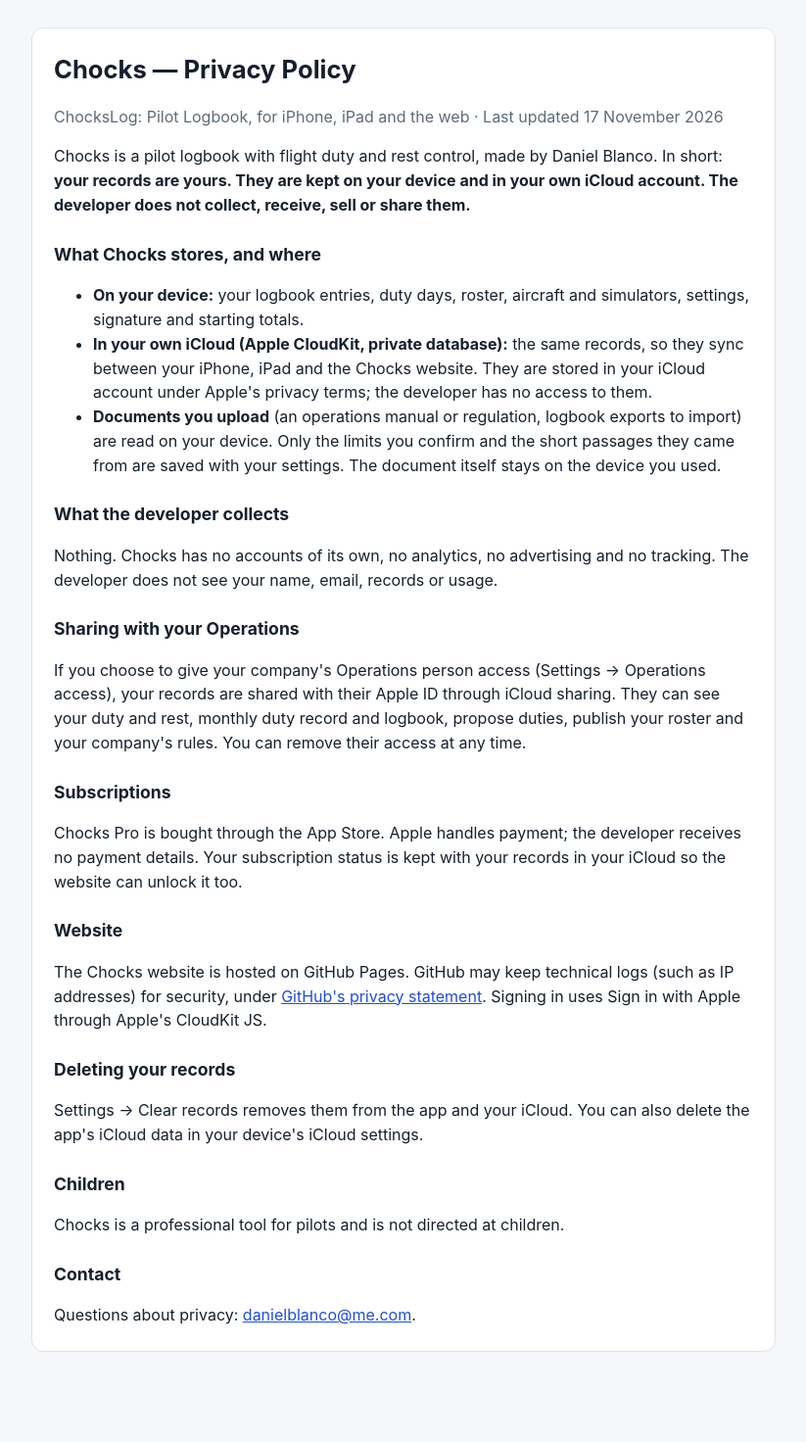
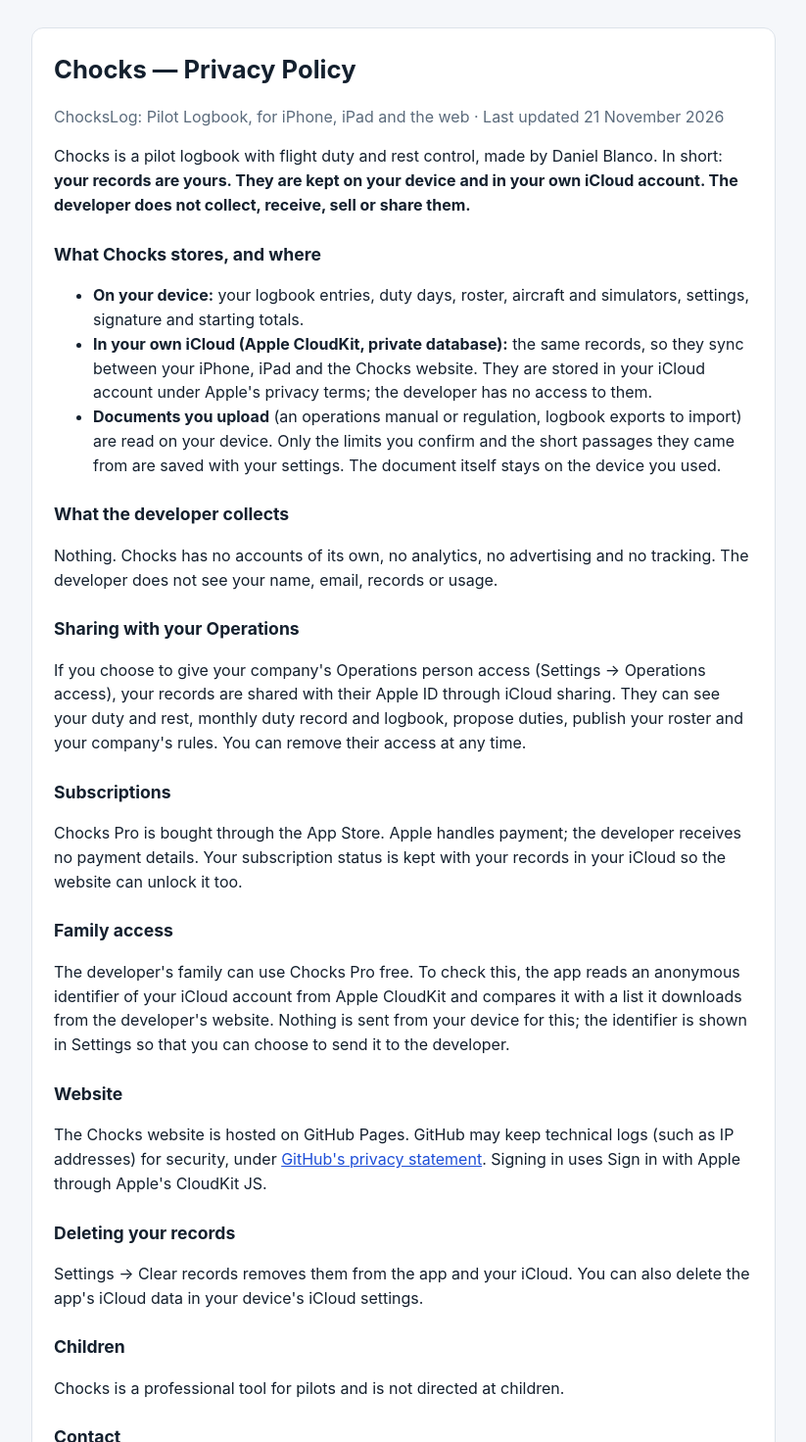
Before and after one commit to danielblanco-del/chocks, a plain HTML site: page privacy.html in a window 1280 px wide. Shown: the top 1472 px of the page at 98% size, without its empty margins (228-1051 px from the left). Before the commit the page ends 1428 px from the top, so only its background shows below. Drawn offline with Linux system fonts and the light colour scheme.

Commit message:
Privacy: add family access

```diff
--- a/privacy.html
+++ b/privacy.html
@@ -18,7 +18,7 @@ p, li { color: var(--fg); } .muted { color: var(--muted); } a { color: var(--acc
 <main>
 <div class="card">
 <h1>Chocks — Privacy Policy</h1>
-<p class="muted">ChocksLog: Pilot Logbook, for iPhone, iPad and the web · Last updated 17 November 2026</p>
+<p class="muted">ChocksLog: Pilot Logbook, for iPhone, iPad and the web · Last updated 21 November 2026</p>
 
 <p>Chocks is a pilot logbook with flight duty and rest control, made by Daniel Blanco. In short: <b>your records are yours. They are kept on your device and in your own iCloud account. The developer does not collect, receive, sell or share them.</b></p>
 
@@ -38,6 +38,9 @@ p, li { color: var(--fg); } .muted { color: var(--muted); } a { color: var(--acc
 <h2>Subscriptions</h2>
 <p>Chocks Pro is bought through the App Store. Apple handles payment; the developer receives no payment details. Your subscription status is kept with your records in your iCloud so the website can unlock it too.</p>
 
+<h2>Family access</h2>
+<p>The developer's family can use Chocks Pro free. To check this, the app reads an anonymous identifier of your iCloud account from Apple CloudKit and compares it with a list it downloads from the developer's website. Nothing is sent from your device for this; the identifier is shown in Settings so that you can choose to send it to the developer.</p>
+
 <h2>Website</h2>
 <p>The Chocks website is hosted on GitHub Pages. GitHub may keep technical logs (such as IP addresses) for security, under <a href="https://docs.github.com/en/site-policy/privacy-policies/github-general-privacy-statement">GitHub's privacy statement</a>. Signing in uses Sign in with Apple through Apple's CloudKit JS.</p>
 
```
